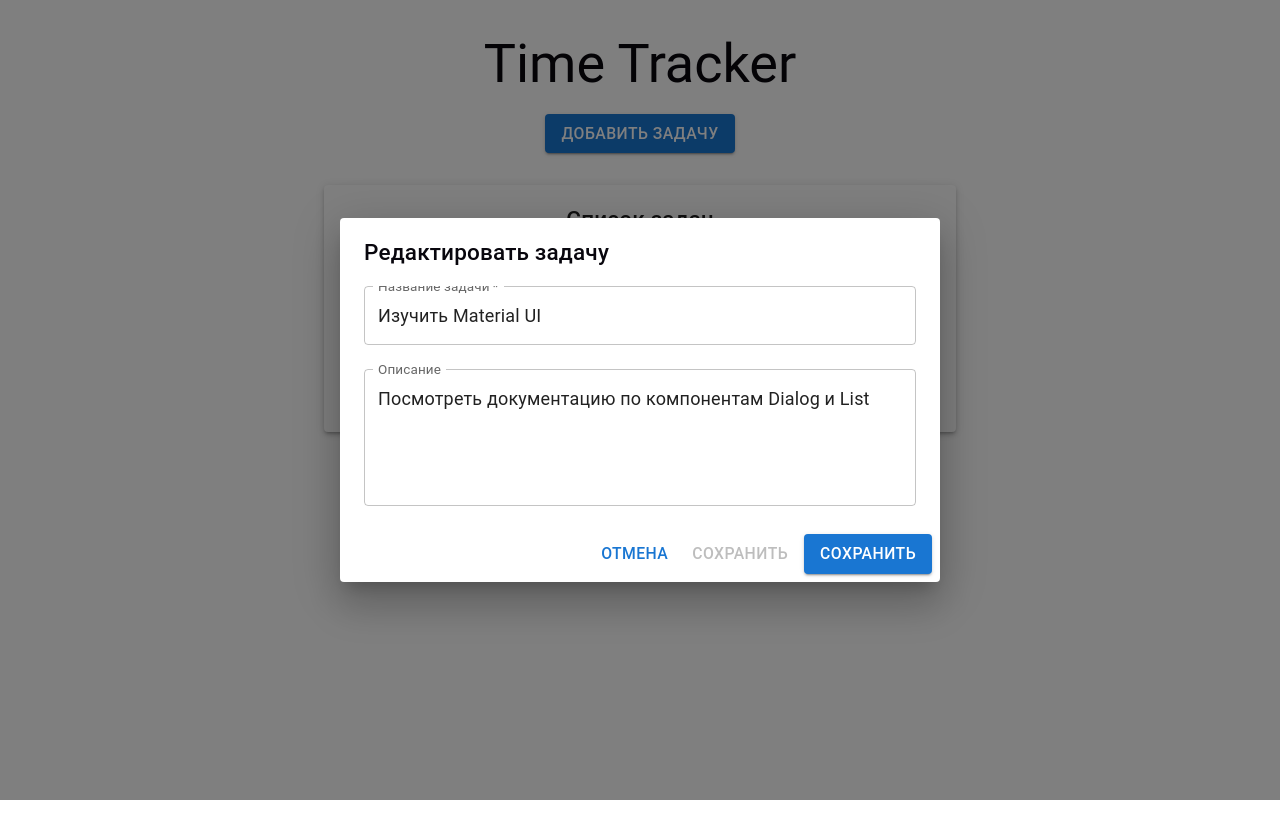
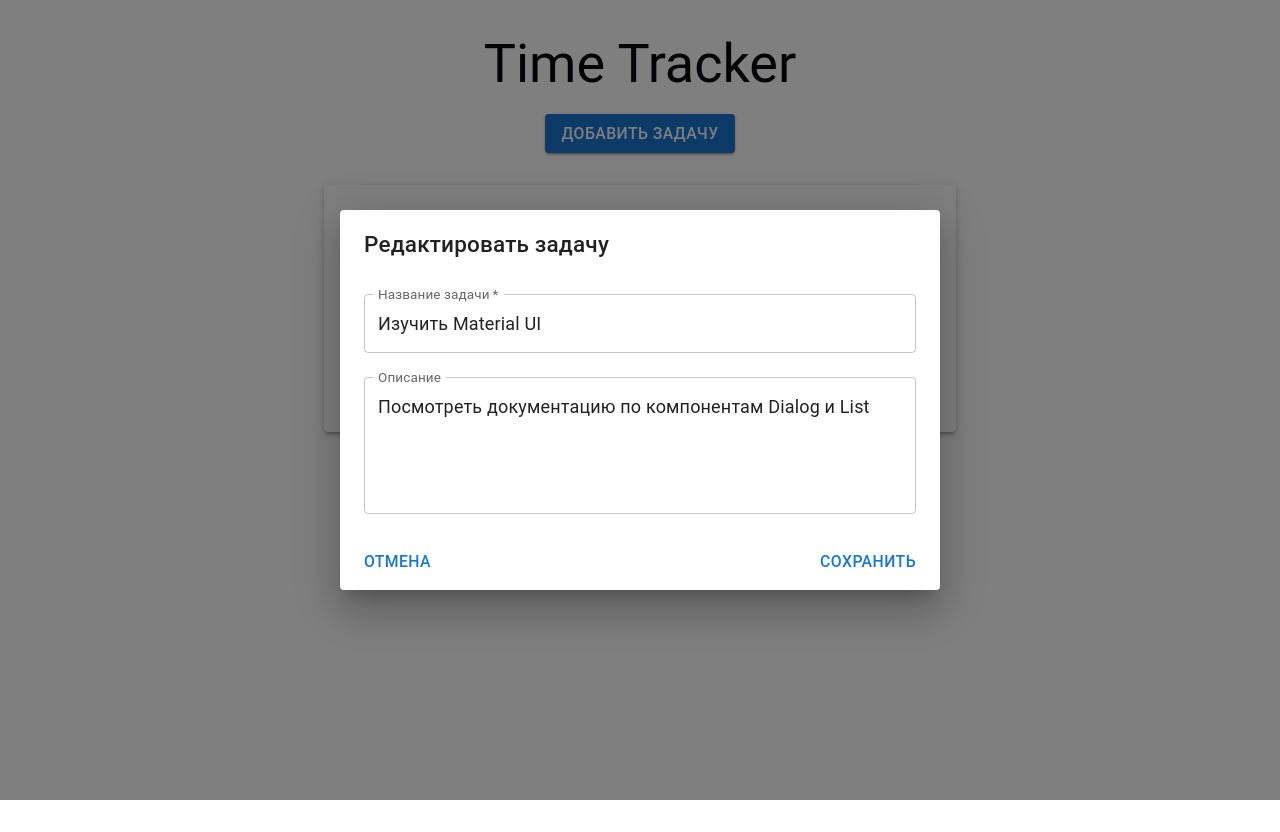
Before and after one commit to daniilxv/time-tracker, a React (Vite) app in the folder time-tracker-front/: page / in a window 1280 px wide. Both pictures are taken after a click on the button 883 px from the left and 292 px from the top of the page. Built offline with nearby package versions, Linux system fonts and the light colour scheme.

Commit message:
fix: исправить стили новых форм

```diff
--- a/time-tracker-front/src/components/TaskForm.jsx
+++ b/time-tracker-front/src/components/TaskForm.jsx
@@ -19,7 +19,7 @@ const TaskForm = ({ initialData, onSubmit }) => {
 
   return (
     <form onSubmit={handleSubmit}>
-      <Stack spacing={3}>
+      <Stack pt={2} spacing={3}>
         <TextField
           label="Название задачи"
           value={title}
--- a/time-tracker-front/src/components/TaskList.jsx
+++ b/time-tracker-front/src/components/TaskList.jsx
@@ -24,7 +24,7 @@ const TaskList = ({ tasks, onEdit, onDelete }) => {
                     <EditIcon />
                   </IconButton>
                   <IconButton edge="end" onClick={() => onDelete(task.id)}>
-                    <DeleteIcon />
+                    <DeleteIcon color="error"/>
                   </IconButton>
                 </Box>
               }
--- a/time-tracker-front/src/components/TaskModal.jsx
+++ b/time-tracker-front/src/components/TaskModal.jsx
@@ -5,25 +5,22 @@ import TaskForm from './TaskForm';
 const TaskModal = ({ open, onClose, onSave, task }) => {
   return (
     <Dialog open={open} onClose={onClose} fullWidth maxWidth="sm">
-      <DialogTitle>{task ? 'Редактировать задачу' : 'Добавить задачу'}</DialogTitle>
+      <DialogTitle
+      sx={{
+    color: 'currentColor',
+  }}>{task ? 'Редактировать задачу' : 'Добавить задачу'}</DialogTitle>
       <DialogContent>
         <TaskForm
           initialData={task}
           onSubmit={(formData) => onSave(formData)}
         />
       </DialogContent>
-      <DialogActions>
+      <DialogActions sx={{ justifyContent: 'space-between', px:2 }} >
         <Button onClick={onClose}>Отмена</Button>
-        <Button onClick={() => {
-          // Форма отправляется через onSubmit внутри TaskForm,
-          // но для удобства MUI DialogActions мы можем вызвать submit вручную или через кнопку в форме.
-          // В данной реализации TaskForm вызывает onSubmit при сабмите формы.
-        }} disabled>
-          Сохранить
-        </Button>
+
         {/* Кнопка сохранения фактически находится внутри TaskForm через submit,
             но для Material UI стиля добавим кнопку, которая триггерит сабмит */}
-        <Button variant="contained" onClick={() => {
+        <Button onClick={() => {
           const form = document.querySelector('form');
           if (form) form.requestSubmit();
         }}>
```
